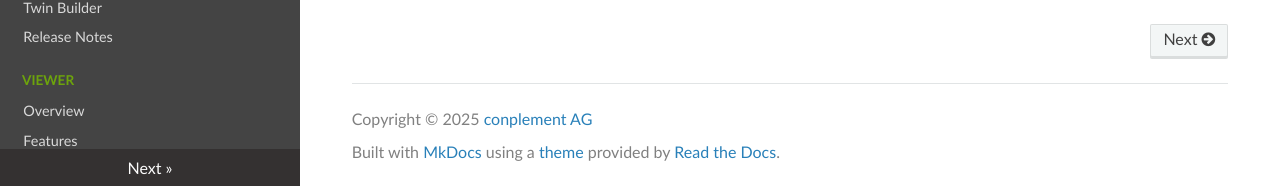
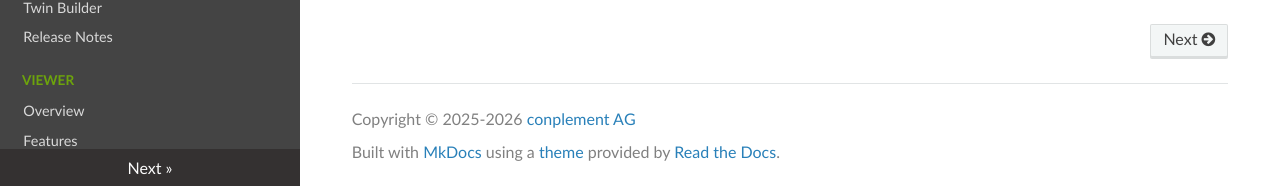
Before and after one commit to twinsphere/twinsphere.github.io, an MkDocs documentation site: the page built from docs/index.md, in a window 1280 px wide and 1150 px high. Shown: the part 961-1147 px from the top of the window. Built offline with MkDocs 1.6.1, drawn with Linux system fonts in a browser that asks for light colours; nearby versions of some CDN libraries.

Commit message:
feat: adjust copyright date to 2025-2026

```diff
--- a/mkdocs.yml
+++ b/mkdocs.yml
@@ -65,7 +65,7 @@ nav:
       - Release Notes: twinfix-release_notes.md
   - Tips & Tricks:
       - Common Validation Errors: tips-common-validation-errors.md
-copyright: Copyright &copy; 2025 <a href="https://www.conplement.de/twinsphere" taget="_blank">conplement AG</a>
+copyright: Copyright &copy; 2025-2026 <a href="https://www.conplement.de/twinsphere" taget="_blank">conplement AG</a>
 validation:
   omitted_files: warn
   absolute_links: warn
```
